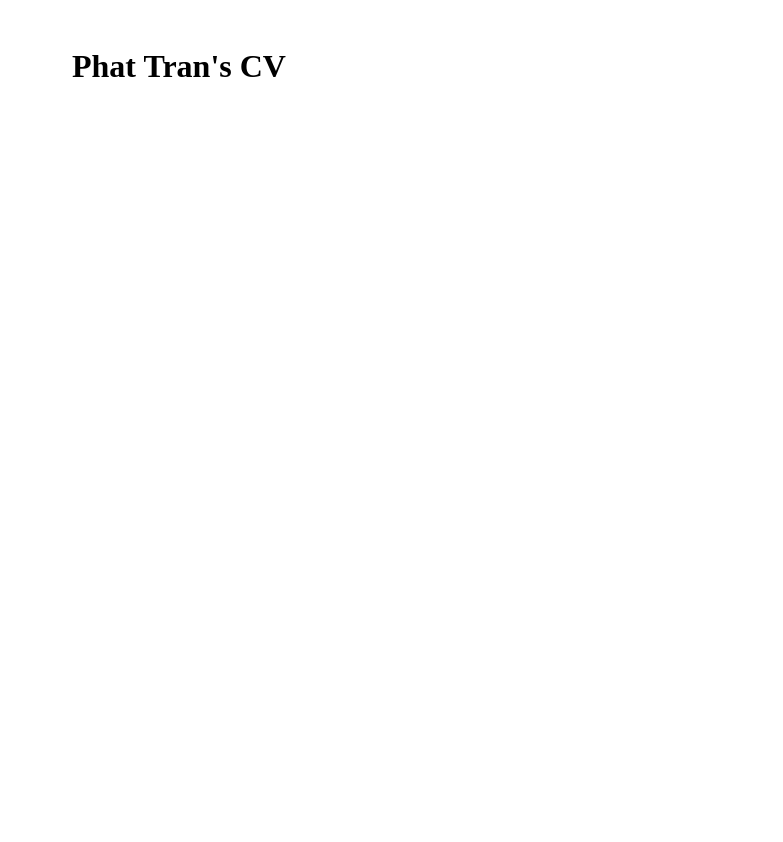
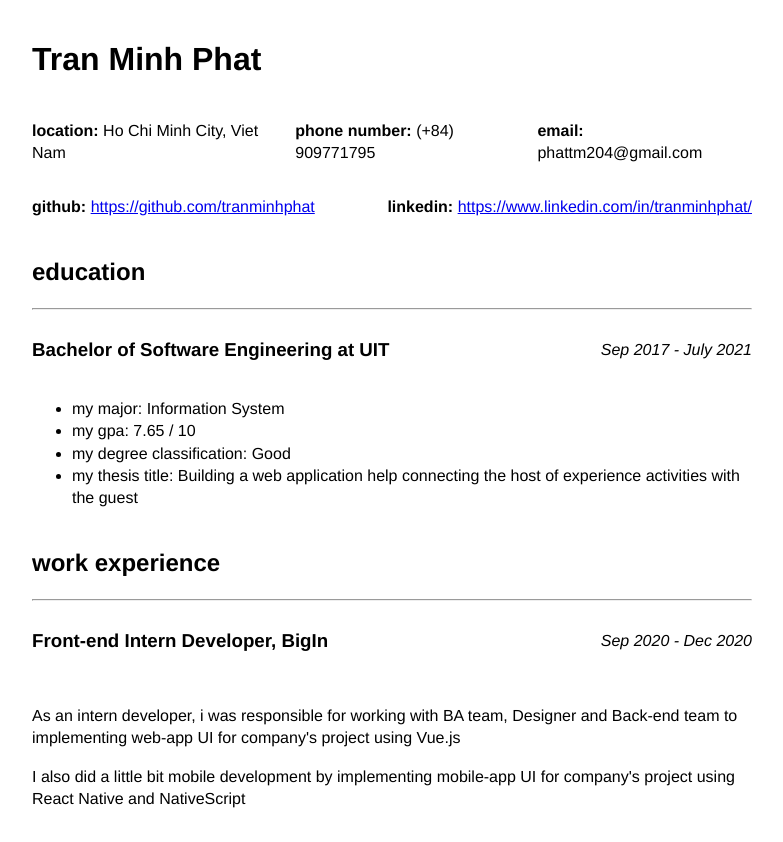
Before and after one commit to tranminhphat/cv, a Gatsby site: page / in a window 1280 px wide. Shown: the whole page, without its empty margins (248-1031 px from the left). Before the commit the page ends 800 px from the top, so only its background shows below. Built offline with nearby package versions, Linux system fonts and the light colour scheme; Gatsby itself is replaced by a stand-in of ours.

Commit message:
update education & work experience

```diff
--- a/src/pages/index.tsx
+++ b/src/pages/index.tsx
@@ -1,8 +1,120 @@
 import React from "react"
 
 const HomePage = () => (
-  <div style={{ maxWidth: 640, margin: "3rem auto" }}>
-    <h1>Phat Tran's CV</h1>
+  <div
+    className="container"
+    style={{
+      fontFamily: "Helvetica, Arial, sans-serif",
+      maxWidth: 720,
+      margin: "1rem auto",
+      lineHeight: 1.4,
+    }}
+  >
+    <main style={{ display: "flex", flexDirection: "column" }}>
+      <div className="name">
+        <h1>Tran Minh Phat</h1>
+      </div>
+
+      <div
+        className="contact-info"
+        style={{ display: "flex", flexDirection: "column" }}
+      >
+        <div style={{ display: "flex", justifyContent: "space-between" }}>
+          <p>
+            <b>location: </b>
+            <span>Ho Chi Minh City, Viet Nam</span>
+          </p>
+          <p>
+            <b>phone number: </b>
+            <span>(+84) 909771795</span>
+          </p>
+          <p>
+            <b>email: </b>
+            <span>phattm204@gmail.com</span>
+          </p>
+        </div>
+        <div style={{ display: "flex", justifyContent: "space-between" }}>
+          <p>
+            <b>github: </b>
+            <span>
+              <a href="https://github.com/tranminhphat" target="_blank">
+                https://github.com/tranminhphat
+              </a>
+            </span>
+          </p>
+          <p>
+            <b>linkedin: </b>
+            <span>
+              <a
+                href="https://www.linkedin.com/in/tranminhphat/"
+                target="_blank"
+              >
+                https://www.linkedin.com/in/tranminhphat/{" "}
+              </a>
+            </span>
+          </p>
+        </div>
+      </div>
+
+      <div className="education">
+        <div>
+          <h2>education</h2>
+          <hr />
+          <div
+            style={{
+              display: "flex",
+              alignItems: "center",
+              justifyContent: "space-between",
+              marginBottom: "1rem",
+            }}
+          >
+            <h3>Bachelor of Software Engineering at UIT</h3>
+            <i>Sep 2017 - July 2021</i>
+          </div>
+        </div>
+        <div>
+          <ul>
+            <li>my major: Information System</li>
+            <li>my gpa: 7.65 / 10</li>
+            <li>my degree classification: Good</li>
+            <li>
+              my thesis title: Building a web application help connecting the
+              host of experience activities with the guest
+            </li>
+          </ul>
+        </div>
+      </div>
+
+      <div className="work-experience">
+        <div>
+          <h2>work experience</h2>
+          <hr />
+          <div
+            style={{
+              display: "flex",
+              alignItems: "center",
+              justifyContent: "space-between",
+              marginBottom: "2rem",
+            }}
+          >
+            <h3>Front-end Intern Developer, BigIn</h3>
+            <i>Sep 2020 - Dec 2020</i>
+          </div>
+        </div>
+        <div>
+          <p>
+            As an intern developer, i was responsible for working with BA team,
+            Designer and Back-end team to implementing web-app UI for company's
+            project using Vue.js
+          </p>
+          <p>
+            I also did a little bit mobile development by implementing
+            mobile-app UI for company's project using React Native and
+            NativeScript
+          </p>
+        </div>
+      </div>
+    </main>
   </div>
 )
 
```
